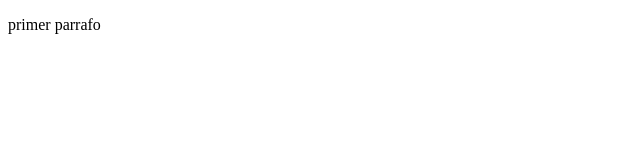
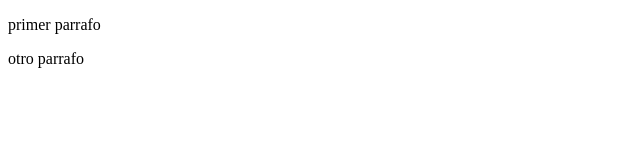
Before and after one commit to a22010223-spec/proyecto1Hipo, a plain HTML site: page index.html in a window 1280 px wide. Shown: the full height of the page, 0-640 px from the left. Drawn offline with Linux system fonts and the light colour scheme.

Commit message:
segundo commmit

```diff
--- a/index.html
+++ b/index.html
@@ -7,5 +7,6 @@
         <p>
             primer parrafo
         </p>
+        <p> otro parrafo</p>
     </body>
 </html>
```
